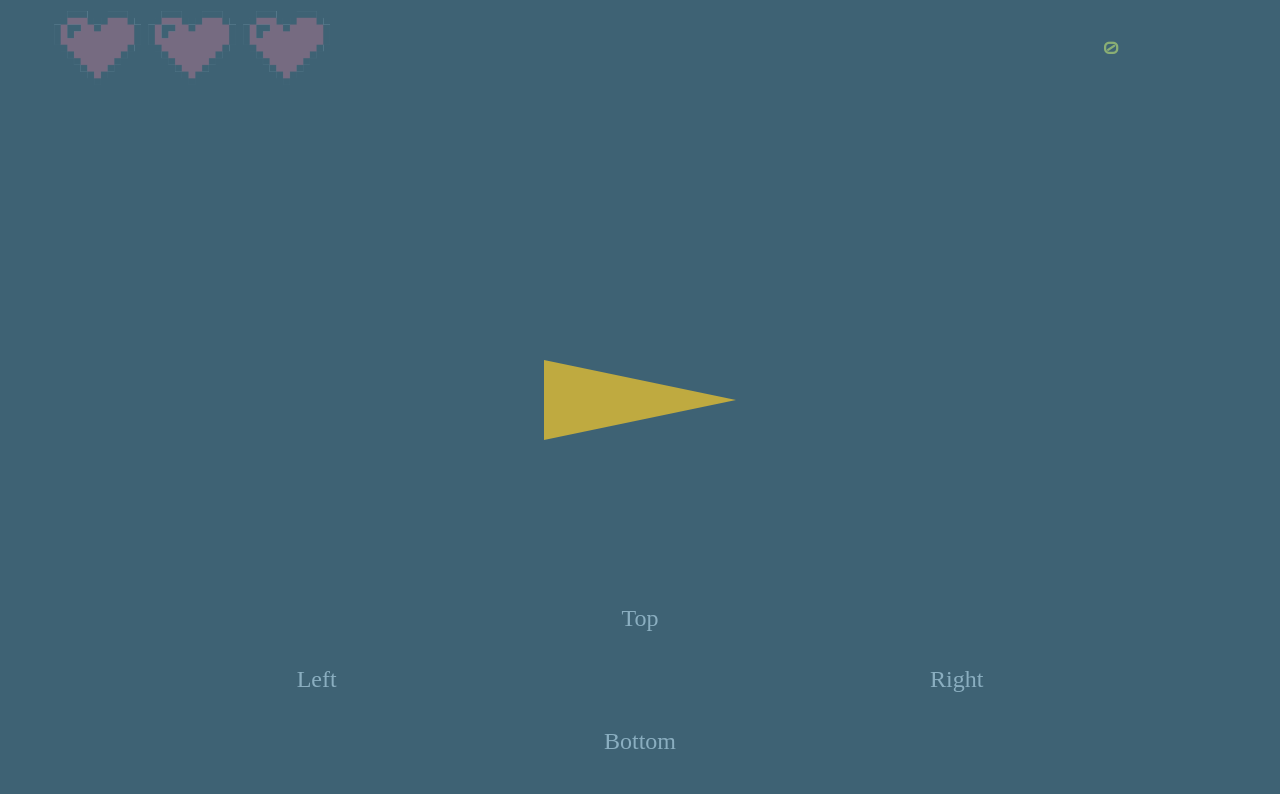
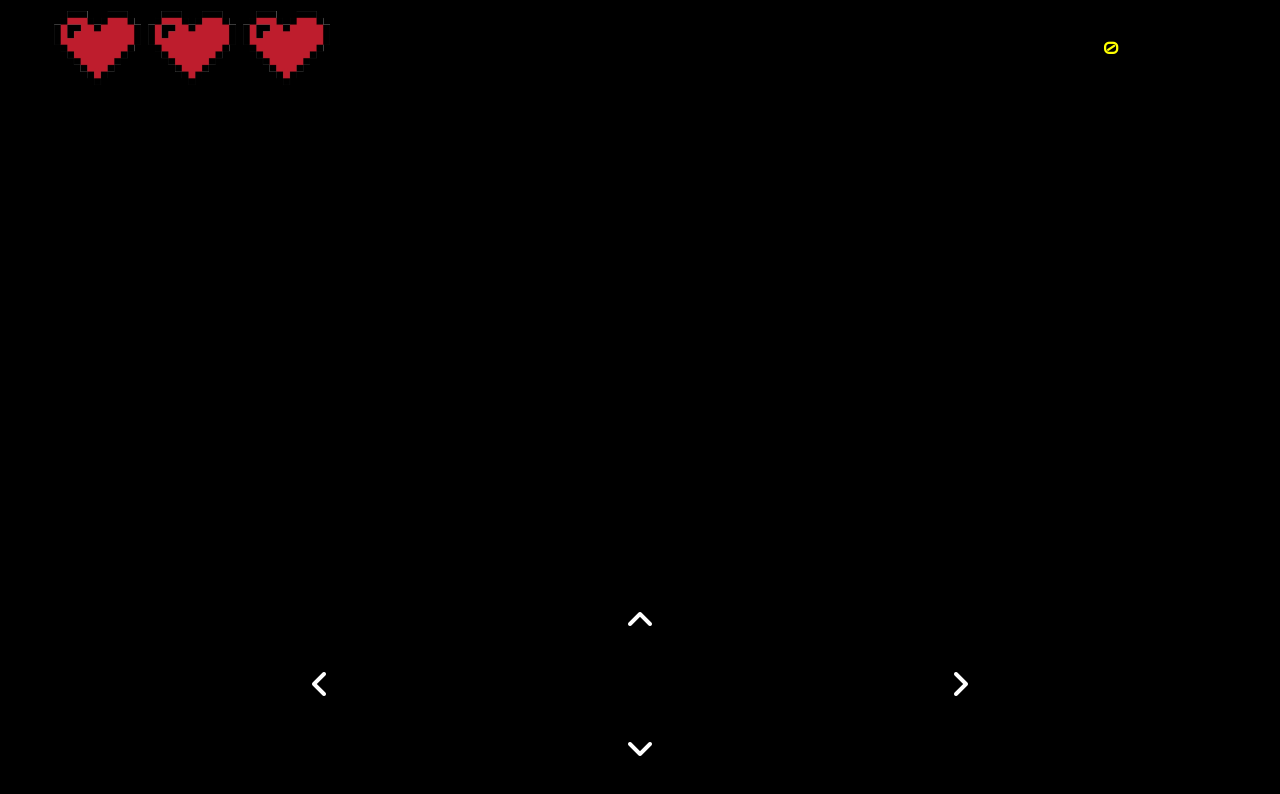
Before and after one commit to harryBhaiKaFan/pacman, a plain HTML site: page index.html in a window 1280 px wide. Drawn offline with Linux system fonts and the light colour scheme; a web font is replaced by a local one.

Commit message:
rewriting the js

```diff
--- a/css/index.css
+++ b/css/index.css
@@ -34,7 +34,7 @@ body {
  	z-index:999;
  	width:100%;
  	height:100%;
- 	display:flex;
+ 	display:none;
  	align-items:center;
  	justify-content:center;
  	background:hsla(200,30%,50%,0.7);
@@ -106,7 +106,8 @@ header {
   background: var(--theme);
   display:grid;
   padding:1vh 0vw;
-  height:25vh;
+  min-height:25vh;
+  min-width:100%;
   font-family:Verdana;
   grid-template-areas:
   'up      up'
@@ -114,16 +115,19 @@ header {
 	'down  down';
 }
 .btn{
-	font-size:1.5rem;
+	font-size:2rem;
+	height:max-content;
 	display:flex;
+	padding:2vh 0vw;
+	color:#fff;
+	text-align:center;
 	align-items:center;
-	justify-content: center;
+	justify-content:center;
 	font-family:'Zen Tokyo Zoo';
 }
-.btn:hover{
-	font-size:0.7rem;
+.pressed{
+	font-size: 1.5rem;
 }
-
 
 
 /****Media here****/
--- a/index.html
+++ b/index.html
@@ -6,7 +6,12 @@
   <meta http-equiv="X-UA-Compatible" content="ie=edge"/>
   <link rel="stylesheet" href="css/index.css"/>
   <link href='https://fonts.googleapis.com/css?family=Zen Tokyo Zoo|Audiowide' rel='stylesheet'>
-  <script defer src="js/index.js" type="text/javascript" charset="utf-8"></script>
+  <script src='https://kit.fontawesome.com/a076d05399.js' crossorigin='anonymous'></script>
+  <script defer src="js/soundHandle.js"></script>
+  <script defer src="js/pacHandle.js"></script>
+  <script defer src="js/alienHandle.js"></script>
+  <script defer src="js/mapHandle.js"></script>
+  <script defer src="js/index.js"></script>
   <title>PacMan</title>
 </head>
 <body>
@@ -36,17 +41,17 @@
 
   <!--Controls here-->
   <footer class="controls">
-    <div class="btn" id="btn1">
-      Top
+    <div class="fas fa-angle-up btn" id="btn1">
+
     </div>
-    <div class="btn" id="btn2">
-      Left
+    <div class="fas fa-angle-left btn" id="btn2">
+
     </div>
-    <div class="btn" id="btn3">
-      Right
+    <div class="fas fa-angle-right btn" id="btn3">
+
     </div>
-    <div class="btn" id="btn4">
-      Bottom
+    <div class="fas fa-angle-down btn" id="btn4">
+
     </div>
   </footer>
 
--- /dev/null
+++ b/js/alienHandle.js
@@ -0,0 +1,3 @@
+function alien_Constructor(){
+
+}
--- /dev/null
+++ b/js/mapHandle.js
@@ -0,0 +1,3 @@
+function map_Constructor(){
+
+}
--- /dev/null
+++ b/js/pacHandle.js
@@ -0,0 +1,6 @@
+let pac_Man={
+	rad:15,
+	movePac:()=>{
+
+	}
+}
--- /dev/null
+++ b/js/soundHandle.js
@@ -0,0 +1,3 @@
+function play_StartMus(){
+
+}
```
Also changed, not shown: 2 other files.
